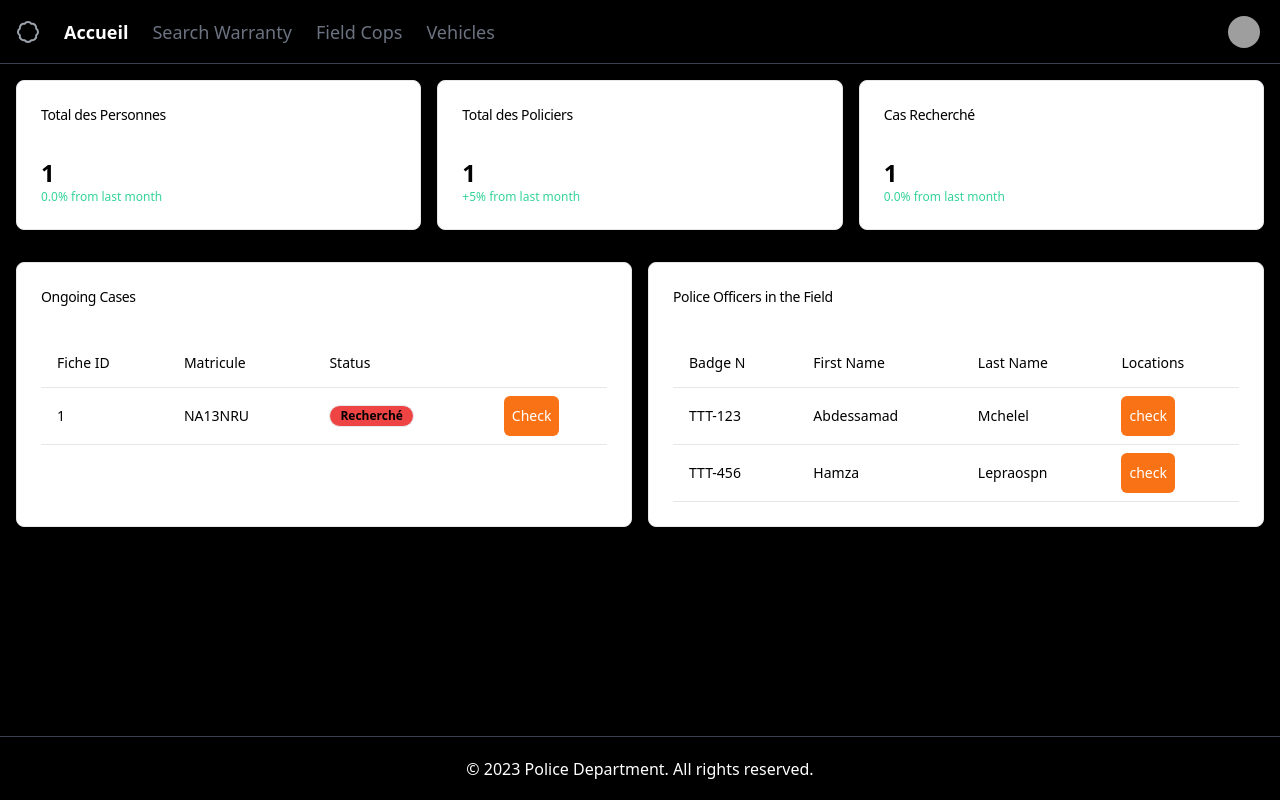
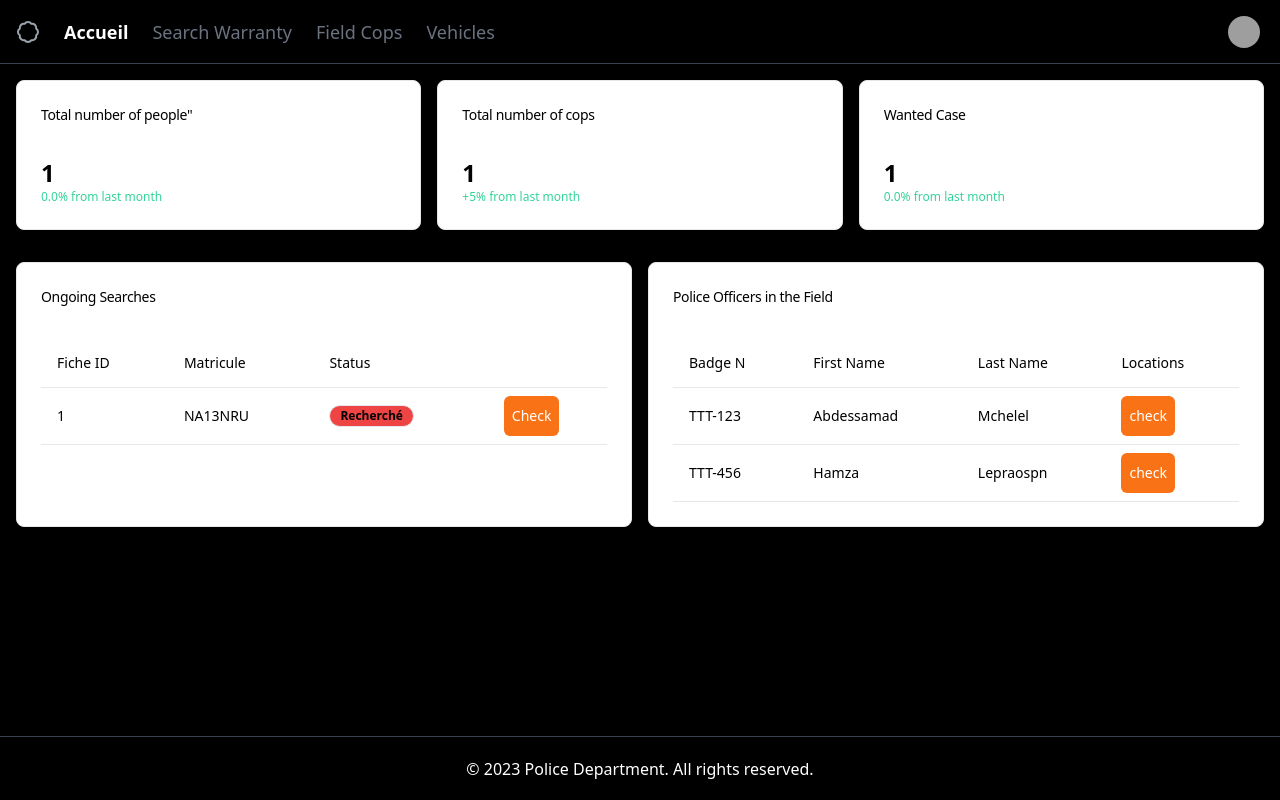
Before and after one commit to ChocTitans/CarPlate-DL, a Flask app: page /dashboard in a window 1280 px wide. Run offline with Flask 3, Linux system fonts and the light colour scheme; a user stored in the database is signed in; data comes from the database, SQL or seed files in the repository; grey boxes are pictures that could not be loaded.

Commit message:
Fr to eng in dashboard

```diff
--- a/Flask/templates/dashboard.html
+++ b/Flask/templates/dashboard.html
@@ -15,7 +15,7 @@
           <div class="grid gap-4 lg:grid-cols-3">
             <div class="rounded-lg border shadow-sm col-span-1 bg-white text-black" data-v0-t="card">
               <div class="flex flex-col p-6 pb-2 space-y-0">
-                  <h3 class="tracking-tight text-sm font-medium">Total des Personnes</h3>
+                  <h3 class="tracking-tight text-sm font-medium">Total number of people"</h3>
               </div>
               <div class="p-6">
                   {% if percentage_change < 0 %}
@@ -30,7 +30,7 @@
 
             <div class="rounded-lg border shadow-sm col-span-1 bg-white text-black" data-v0-t="card">
               <div class="flex flex-col p-6 pb-2 space-y-0">
-                <h3 class="tracking-tight text-sm font-medium">Total des Policiers</h3>
+                <h3 class="tracking-tight text-sm font-medium">Total number of cops</h3>
               </div>
               <div class="p-6">
                 <div class="text-2xl font-bold">1</div>
@@ -39,7 +39,7 @@
             </div>
             <div class="rounded-lg border shadow-sm col-span-1 bg-white text-black" data-v0-t="card">
               <div class="flex flex-col p-6 pb-2 space-y-0">
-                <h3 class="tracking-tight text-sm font-medium">Cas Recherché</h3>
+                <h3 class="tracking-tight text-sm font-medium">Wanted Case</h3>
               </div>
               <div class="p-6">
                   {% if percentage_change < 0 %}
@@ -55,7 +55,7 @@
           <div class="grid gap-4 lg:grid-cols-2">
             <div class="rounded-lg border shadow-sm col-span-1 bg-white text-black" data-v0-t="card">
               <div class="flex flex-col space-y-1.5 p-6 pb-2">
-                <h3 class="tracking-tight text-sm font-medium">Ongoing Cases</h3>
+                <h3 class="tracking-tight text-sm font-medium">Ongoing Searches</h3>
               </div>
                 <div class="p-6">
                   <div class="relative w-full overflow-auto">
```
